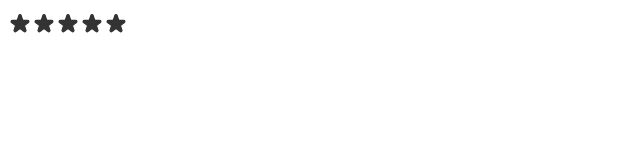
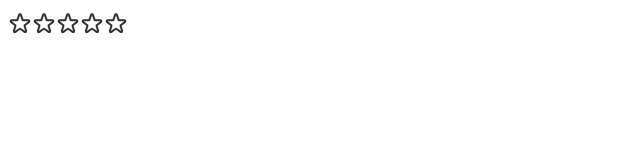
Before and after one commit to ShaneDoyleDev/usePopcorn, a React (Create React App) app: page / in a window 1280 px wide. Shown: the top 160 px of the page, without its empty margins (0-640 px from the left). Built offline with nearby package versions, Linux system fonts and the light colour scheme.

Commit message:
feat: add isFilled prop to Star component

```diff
--- a/src/StarRating.jsx
+++ b/src/StarRating.jsx
@@ -22,7 +22,11 @@
     <div style={containerStyle}>
       <span style={StarContainerStyle}>
         {Array.from({ length: maxRating }, (_, i) => (
-          <Star key={i} rating={i + 1} onStarClick={() => setRating(i + 1)} />
+          <Star
+            key={i}
+            isFilled={rating >= i + 1}
+            onStarClick={() => setRating(i + 1)}
+          />
         ))}
       </span>
       <p style={textStyle}>{rating || ""}</p>
@@ -37,9 +41,10 @@
   cursor: "pointer",
 };
 
-function Star({ onStarClick }) {
+function Star({ isFilled, onStarClick }) {
   return (
     <span role="button" style={starStyle} onClick={onStarClick}>
+      {isFilled ? (
         <svg
           xmlns="http://www.w3.org/2000/svg"
           viewBox="0 0 20 20"
@@ -48,29 +53,21 @@
         >
           <path d="M9.049 2.927c.3-.921 1.603-.921 1.902 0l1.07 3.292a1 1 0 00.95.69h3.462c.969 0 1.371 1.24.588 1.81l-2.8 2.034a1 1 0 00-.364 1.118l1.07 3.292c.3.921-.755 1.688-1.54 1.118l-2.8-2.034a1 1 0 00-1.175 0l-2.8 2.034c-.784.57-1.838-.197-1.539-1.118l1.07-3.292a1 1 0 00-.364-1.118L2.98 8.72c-.783-.57-.38-1.81.588-1.81h3.461a1 1 0 00.951-.69l1.07-3.292z" />
         </svg>
+      ) : (
+        <svg
+          xmlns="http://www.w3.org/2000/svg"
+          fill="none"
+          viewBox="0 0 24 24"
+          stroke="#333"
+        >
+          <path
+            strokeLinecap="round"
+            strokeLinejoin="round"
+            strokeWidth={2}
+            d="M11.049 2.927c.3-.921 1.603-.921 1.902 0l1.519 4.674a1 1 0 00.95.69h4.915c.969 0 1.371 1.24.588 1.81l-3.976 2.888a1 1 0 00-.363 1.118l1.518 4.674c.3.922-.755 1.688-1.538 1.118l-3.976-2.888a1 1 0 00-1.176 0l-3.976 2.888c-.783.57-1.838-.197-1.538-1.118l1.518-4.674a1 1 0 00-.363-1.118l-3.976-2.888c-.784-.57-.38-1.81.588-1.81h4.914a1 1 0 00.951-.69l1.519-4.674z"
+          />
+        </svg>
+      )}
     </span>
   );
 }
-
-//
-//         <svg
-//           xmlns="http://www.w3.org/2000/svg"
-//           viewBox="0 0 20 20"
-//           fill="#333"
-//           stroke="#333"
-//         >
-//           <path d="M9.049 2.927c.3-.921 1.603-.921 1.902 0l1.07 3.292a1 1 0 00.95.69h3.462c.969 0 1.371 1.24.588 1.81l-2.8 2.034a1 1 0 00-.364 1.118l1.07 3.292c.3.921-.755 1.688-1.54 1.118l-2.8-2.034a1 1 0 00-1.175 0l-2.8 2.034c-.784.57-1.838-.197-1.539-1.118l1.07-3.292a1 1 0 00-.364-1.118L2.98 8.72c-.783-.57-.38-1.81.588-1.81h3.461a1 1 0 00.951-.69l1.07-3.292z" />
-//         </svg>
-//         <svg
-//           xmlns="http://www.w3.org/2000/svg"
-//           fill="none"
-//           viewBox="0 0 24 24"
-//           stroke="#333"
-//         >
-//           <path
-//             strokeLinecap="round"
-//             strokeLinejoin="round"
-//             strokeWidth={2}
-//             d="M11.049 2.927c.3-.921 1.603-.921 1.902 0l1.519 4.674a1 1 0 00.95.69h4.915c.969 0 1.371 1.24.588 1.81l-3.976 2.888a1 1 0 00-.363 1.118l1.518 4.674c.3.922-.755 1.688-1.538 1.118l-3.976-2.888a1 1 0 00-1.176 0l-3.976 2.888c-.783.57-1.838-.197-1.538-1.118l1.518-4.674a1 1 0 00-.363-1.118l-3.976-2.888c-.784-.57-.38-1.81.588-1.81h4.914a1 1 0 00.951-.69l1.519-4.674z"
-//           />
-//         </svg>
```
Lines whose indentation alone changed are shown as unchanged.
